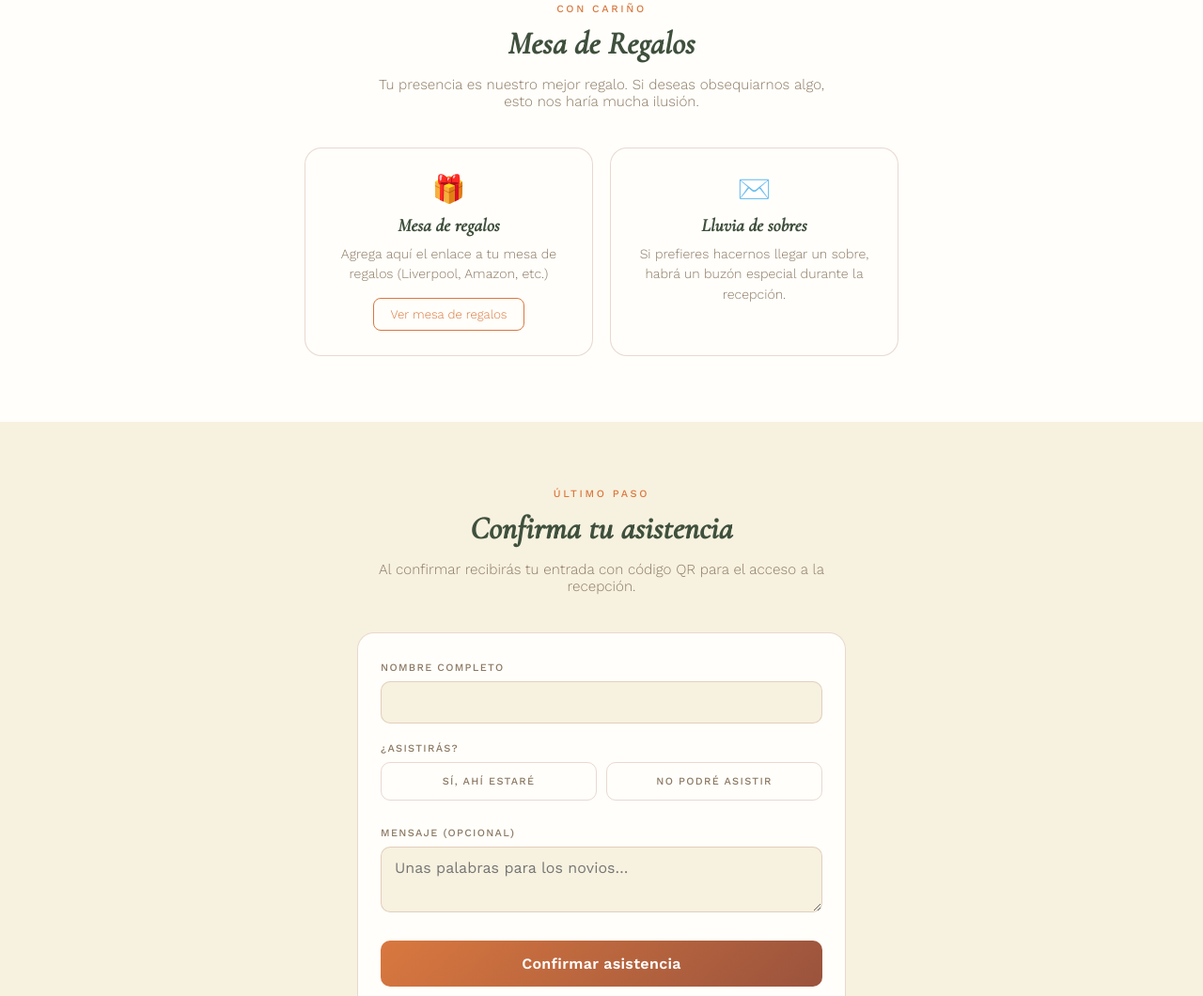
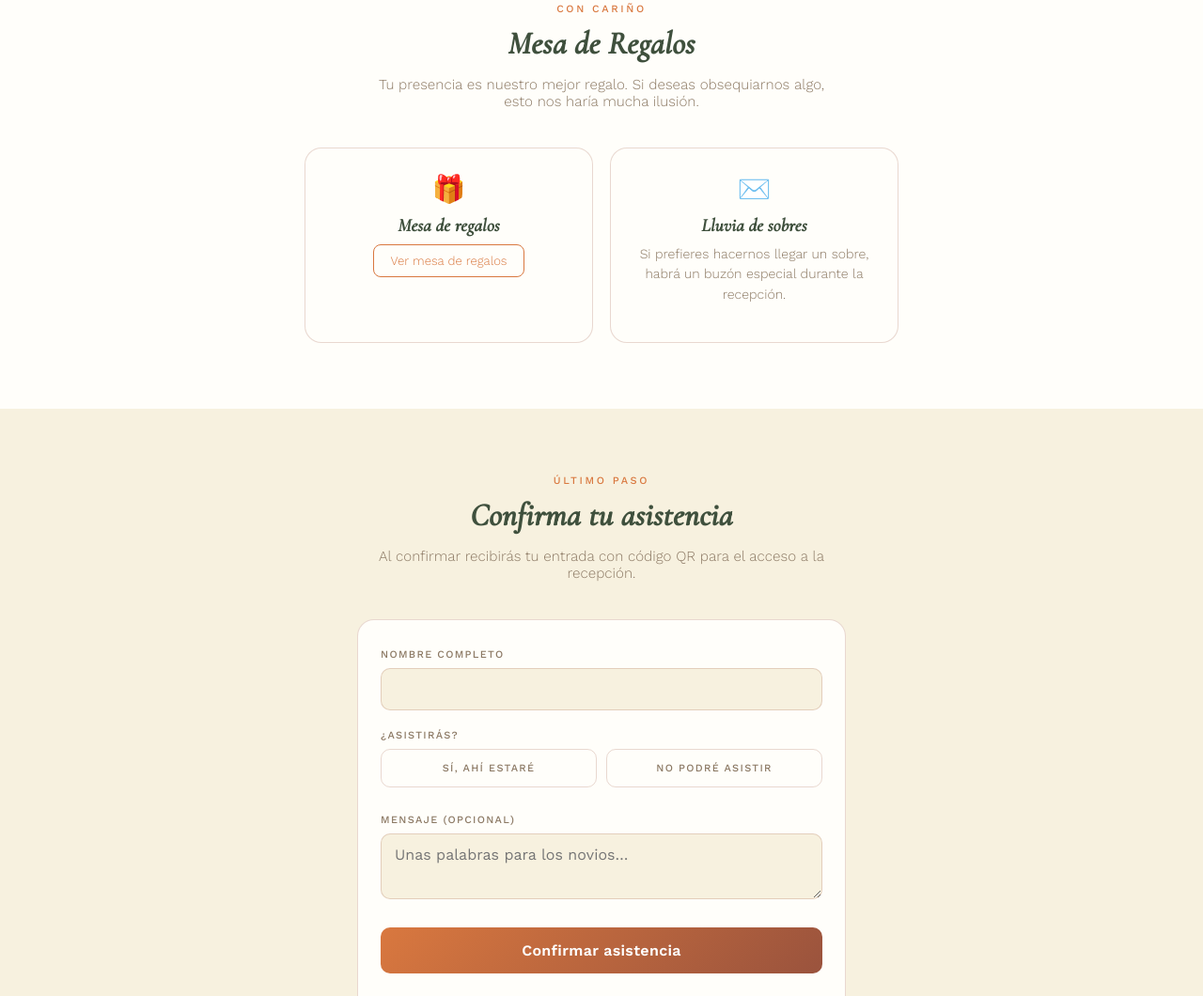
Before and after one commit to marreola121/wedding, a plain HTML site: page index.html in a window 1280 px wide. Shown: the part 6440-7500 px from the top of the page at 94% size. Drawn offline with nearby package versions, Linux system fonts and the light colour scheme; a script that the page names is missing; files whose address does not match are found by name.

Commit message:
Update index.html
Mesa de reglaos elace

```diff
--- a/index.html
+++ b/index.html
@@ -577,8 +577,8 @@
       <div class="gift-card">
         <div class="ic">🎁</div>
         <h3>Mesa de regalos</h3>
-        <p>Agrega aquí el enlace a tu mesa de regalos (Liverpool, Amazon, etc.)</p>
-        <a class="btn-outline" href="#" target="_blank" rel="noopener">Ver mesa de regalos</a>
+        <!--p>Agrega aquí el enlace a tu mesa de regalos (Liverpool, Amazon, etc.)</p-->
+        <a class="btn-outline" href="https://mesaderegalos.liverpool.com.mx/milistaderegalos/60040740" target="_blank" rel="noopener">Ver mesa de regalos</a>
       </div>
       <div class="gift-card">
         <div class="ic">✉️</div>
```
